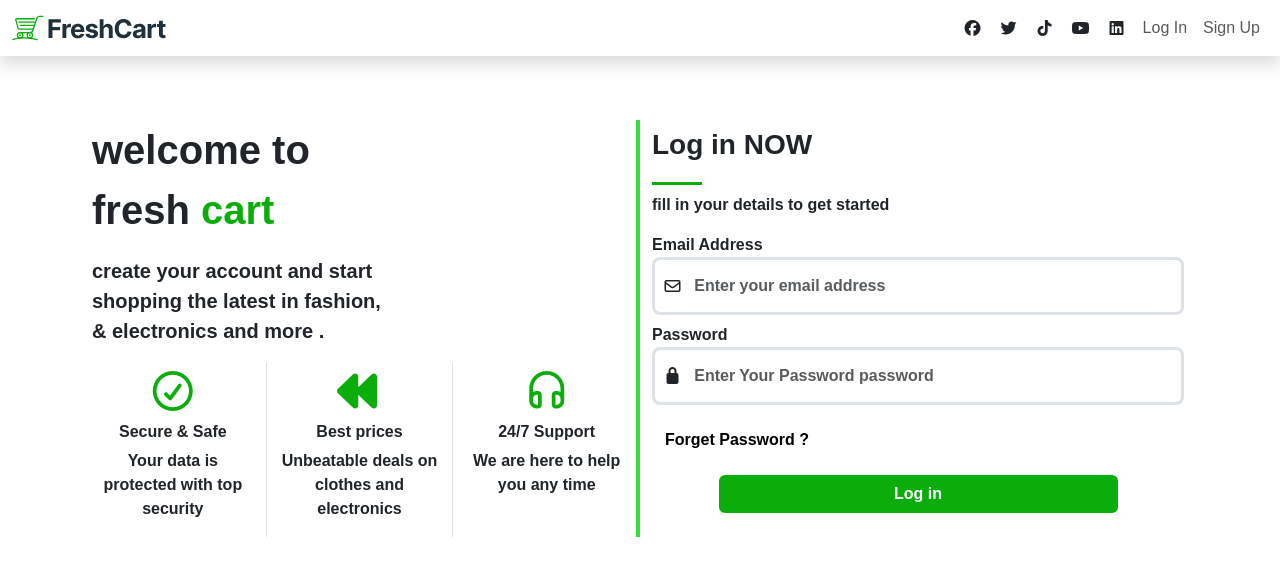
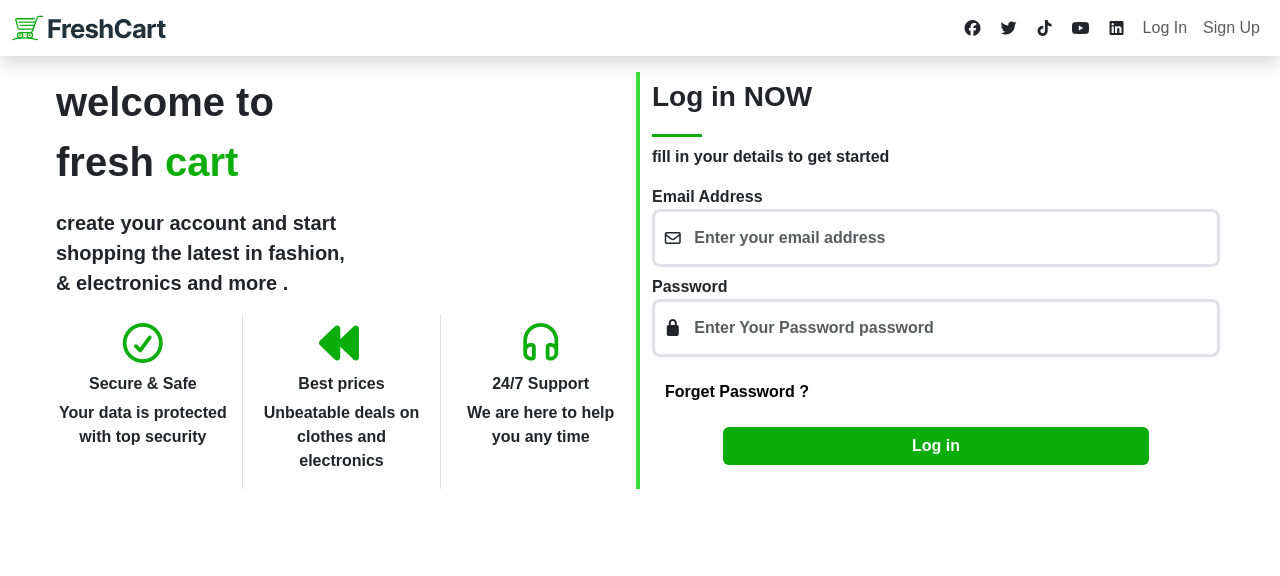
Before and after one commit to mohamedtolba19/fresh-cart, a React (Vite) app: page /login in a window 1280 px wide. Shown: the top 576 px of the page. Built offline with nearby package versions, Linux system fonts and the light colour scheme; no server answers; a web font is replaced by a local one.

Commit message:
second commit

```diff
--- a/src/Components/Layout/Layout.jsx
+++ b/src/Components/Layout/Layout.jsx
@@ -6,7 +6,7 @@ import { Outlet } from 'react-router-dom'
 export default function Layout({userData , logOut}) {
   return <>
   <Navbar userData = {userData } logOut={logOut}/>
-  <div className="container-fluid p-5">
+  <div className="container-fluid ">
  <Outlet></Outlet>
   </div>
 
--- a/src/Components/Login/Login.jsx
+++ b/src/Components/Login/Login.jsx
@@ -50,7 +50,7 @@ setIsLoading(false)
   return <>
 
   <div className="row px-5 py-3 ">
-    <div className="col-lg-6 o order-lg-0 order-1 register-info d-flex  flex-column justify-content-center px-2 ">
+    <div className="col-lg-6 col-12 o order-lg-0 order-1 register-info d-flex  flex-column justify-content-center px-2 ">
 <div>
   <p className='fw-bolder fs-1'>welcome to <br/>fresh <span className='text-main'>cart</span></p>
 <p className='fw-bold lead'>create your account and start  <br/>shopping the latest in fashion,  <br/> & electronics and more .</p>
@@ -83,7 +83,7 @@ setIsLoading(false)
 
 </div>
     </div>
-    <div className='col-lg-6 order-lg-1 order-0  '>
+    <div className='col-lg-6 col-12 order-lg-1 order-0  '>
   <h3 className='fw-bold my-2 title position-relative'>Log in NOW</h3>
   <div className="brdr"></div>
   <p className='fw-bold mt-2'>fill in your details to get started</p>
```
